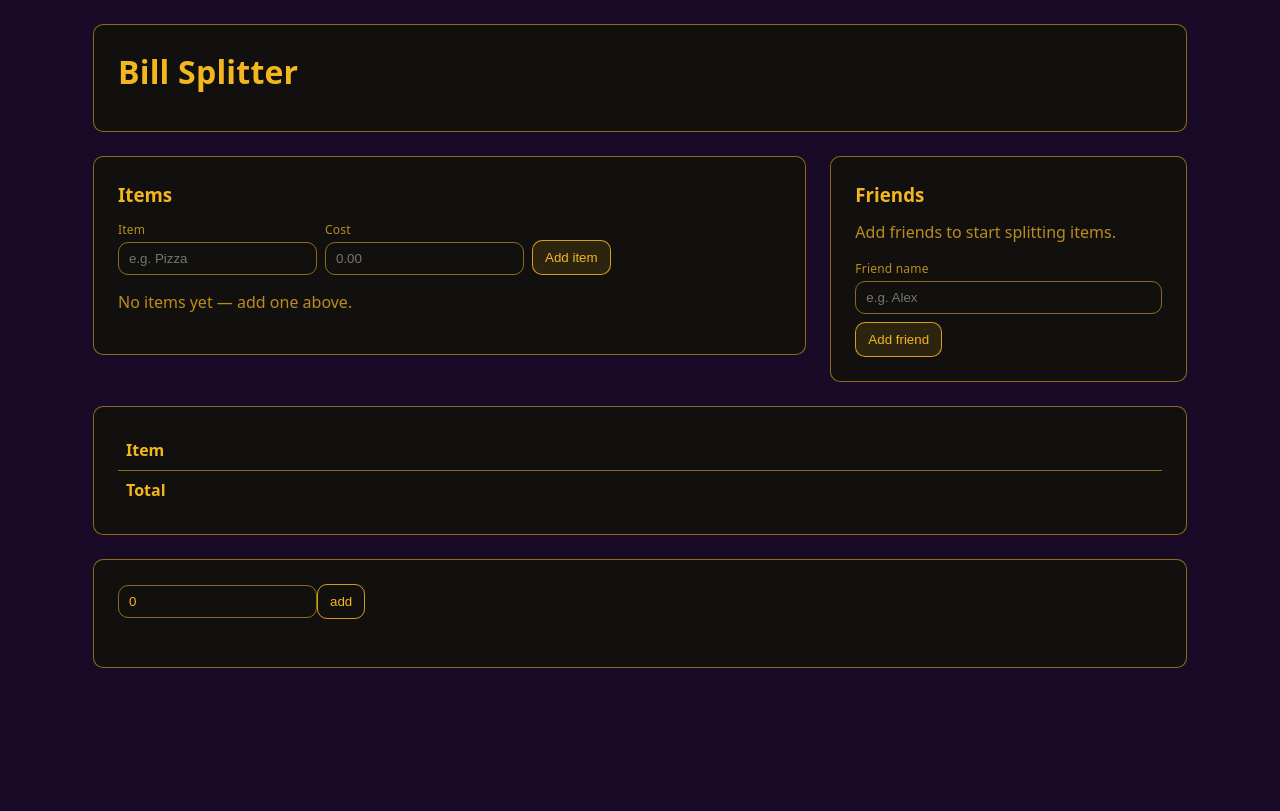
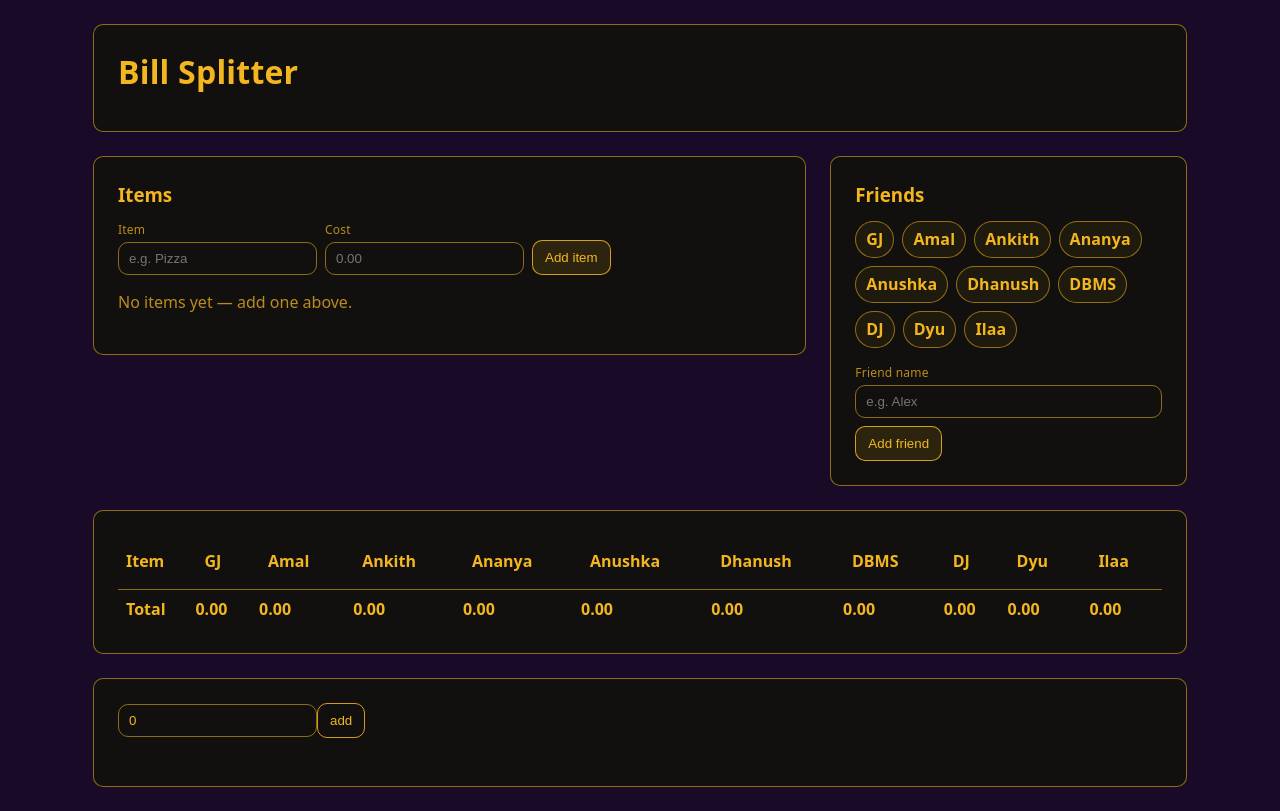
Before and after one commit to LamaAsta/BillSplitter, a React (Vite) app in the folder bill-splitter/: page / in a window 1280 px wide. Built offline with nearby package versions, Linux system fonts and the light colour scheme.

Commit message:
default data for friends and yaml

```diff
--- a/bill-splitter/src/App.tsx
+++ b/bill-splitter/src/App.tsx
@@ -14,6 +14,56 @@ function App() {
   const [itemList,setItemList] = useState<IItem[]>([]);
   useEffect(()=>{
       const defaultList:IFriend[]= [
+        {
+          name:"GJ",
+          owes:0,
+          isActive:true
+        },
+        {
+          name:"Amal",
+          owes:0,
+          isActive:true
+        },
+        {
+          name:"Ankith",
+          owes:0,
+          isActive:true
+        },
+        {
+          name:"Ananya",
+          owes:0,
+          isActive:true
+        },
+        {
+          name:"Anushka",
+          owes:0,
+          isActive:true
+        },
+        {
+          name:"Dhanush",
+          owes:0,
+          isActive:true
+        },
+        {
+          name:"DBMS",
+          owes:0,
+          isActive:true
+        },
+        {
+          name:"DJ",
+          owes:0,
+          isActive:true
+        },
+        {
+          name:"Dyu",
+          owes:0,
+          isActive:true
+        },
+        {
+          name:"Ilaa",
+          owes:0,
+          isActive:true
+        },
       ];
       setFriendsList(defaultList);
   },
```
